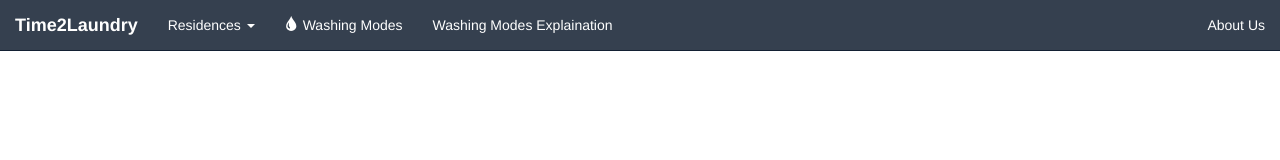
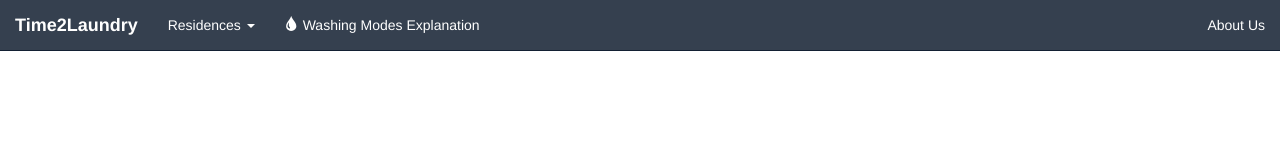
Before and after one commit to sdierauf/laundrytime, a website: page app/index.html in a window 1280 px wide. Drawn offline with nearby package versions, Linux system fonts and the light colour scheme.

Commit message:
new routing

```diff
--- a/app/index.html
+++ b/app/index.html
@@ -58,11 +58,9 @@
               </li>
 
               <!-- Whasing Machine Modes -->
-              <li><a href="#/home">
-              <span class="glyphicon glyphicon-tint"></span> Washing Modes</a></li>
+              <li><a href="#/explanation">
+              <span class="glyphicon glyphicon-tint"></span> Washing Modes Explanation</a></li>
 
-              <!-- Whasing Machine Explanation -->
-              <li><a href="#/explaination"> Washing Modes Explaination</a></li>
             </ul>
 
            <!-- Right Menu -->
--- a/app/js/app.js
+++ b/app/js/app.js
@@ -10,8 +10,8 @@ laundryTimeApp.config(['$routeProvider',
 			templateUrl: 'templates/info.html'
 		}).
 
-		when('/explaination', {
-			templateUrl: 'templates/explainationMachines.html'
+		when('/explanation', {
+			templateUrl: 'templates/explanationMachines.html'
 		}).
 		when('/about', {
 			templateUrl: 'templates/about.html'
```
Also changed, not shown: app/templates/explanationMachines.html (renamed from app/templates/explainationMachines.html).
